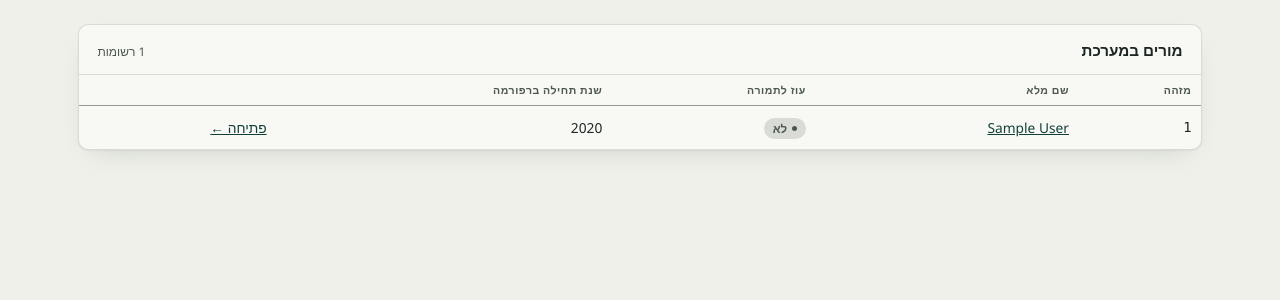
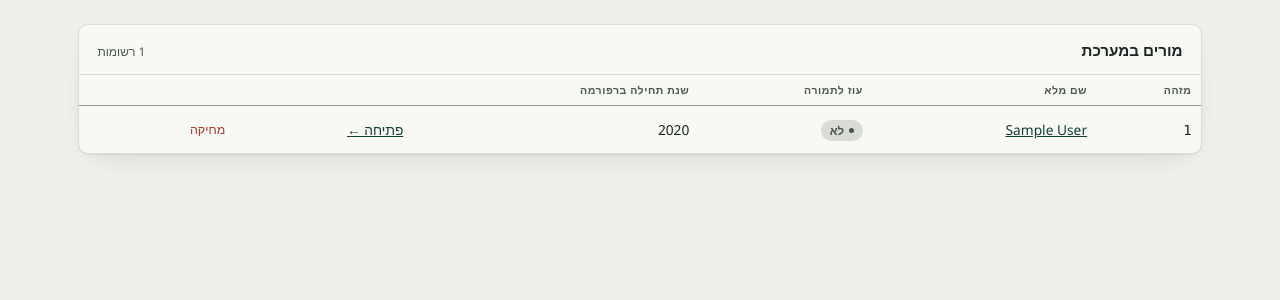
Before and after one commit to Rivka-Man/salary-engine, a Flask app: page / in a window 1280 px wide. Shown: the part 125-425 px from the top of the page. Run offline with Flask 3, Linux system fonts and the light colour scheme; a database or web service that is not in the repository returns one stand-in record (values such as "Sample title"); some libraries are stand-ins or nearby versions.

Commit message:
Add delete button directly to the teacher list
Deleting a teacher previously required opening her profile first.
Added a per-row "מחיקה" button on the index page, same confirm dialog
and delete_teacher route as the profile page's button.

Verified: created a teacher, deleted her from the list without
opening her profile, confirmed she's gone.

```diff
--- a/templates/index.html
+++ b/templates/index.html
@@ -16,6 +16,7 @@
           <th>עוז לתמורה</th>
           <th>שנת תחילה ברפורמה</th>
           <th></th>
+          <th></th>
         </tr>
       </thead>
       <tbody>
@@ -28,6 +29,11 @@
           </td>
           <td>{{ t.reform_start_year or "—" }}</td>
           <td><a href="{{ url_for('teacher_detail', teacher_id=t.teacher_id) }}">פתיחה ←</a></td>
+          <td>
+            <form method="post" action="{{ url_for('delete_teacher', teacher_id=t.teacher_id) }}" onsubmit="return confirm('למחוק את המורה וכל הנתונים שלו לצמיתות?');">
+              <button type="submit" class="btn-danger">מחיקה</button>
+            </form>
+          </td>
         </tr>
         {% endfor %}
       </tbody>
```
